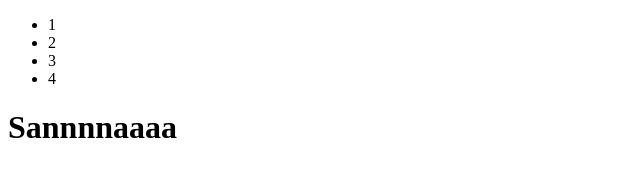
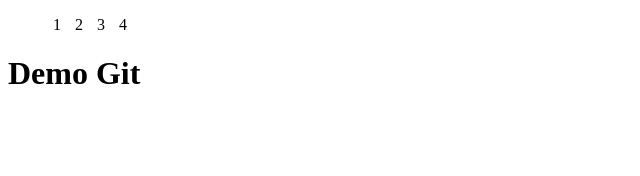
Before and after one commit to Gnel810/projet1bis, a plain HTML site: page index.html in a window 1280 px wide. Shown: the whole page, without its empty margins (0-640 px from the left). Drawn offline with Linux system fonts and the light colour scheme.

Commit message:
menu de nav mis en ligne

```diff
--- a/index.html
+++ b/index.html
@@ -4,6 +4,10 @@
     <meta charset="UTF-8">
     <meta name="viewport" content="width=device-width, initial-scale=1.0">
     <title>Document</title>
+    <title>Demo Git</title>
+    <style>
+        li {display: inline; padding: 5px}
+    </style>
 </head>
 <body>
     <header>
@@ -20,8 +24,7 @@
         </nav>
     </header>
 
-    <h1>Sannnnaaaa</h1>
-
+    <h1>Demo Git</h1>
 
 </body>
 </html>
```
